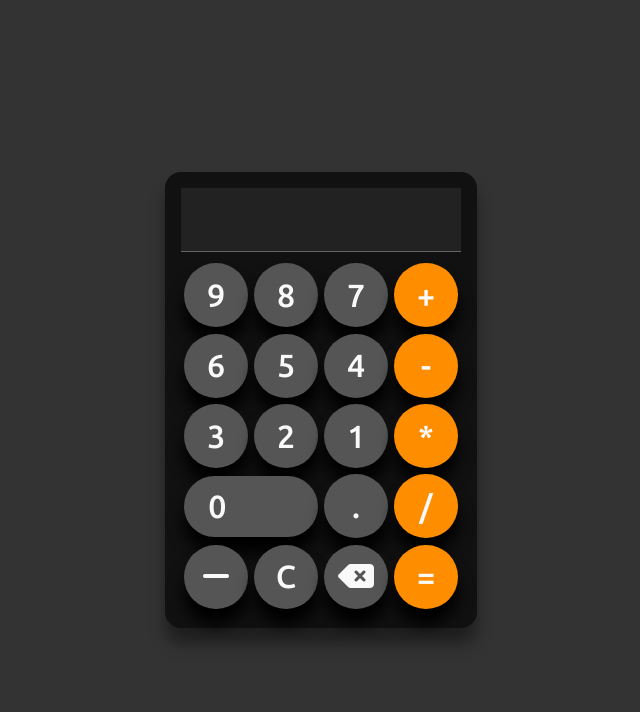
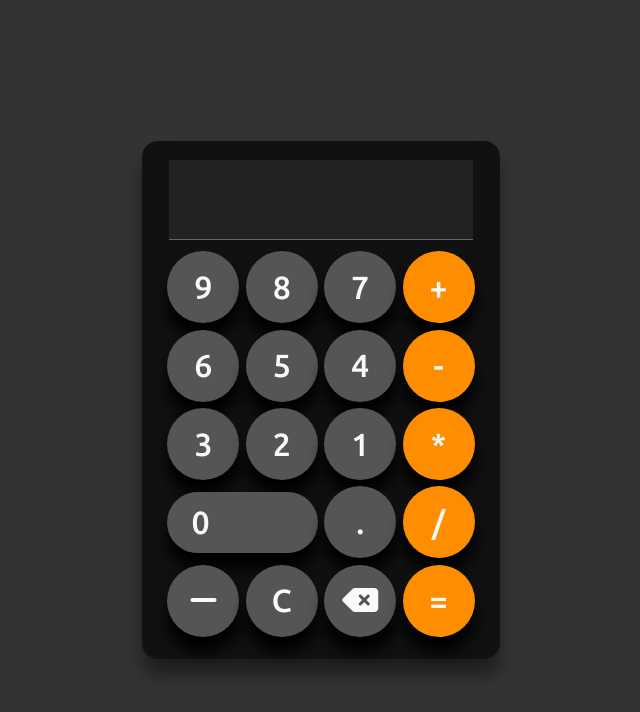
Before and after one commit to shawn0rion/calculator, a plain HTML site: page index.html in a window 1280 px wide. Shown: the whole page, without its empty margins (319-959 px from the left). Drawn offline with Linux system fonts and the light colour scheme.

Commit message:
Increased GUI size.

```diff
--- a/style.css
+++ b/style.css
@@ -17,8 +17,11 @@ body{
 
 
 .container{
+    display: flex;
+    flex-direction: column;
+    justify-content: center;
     background: #111;
-    padding: 1rem;
+    padding: 1.2rem;
     border-radius: 1rem;
     box-shadow: 0 1rem 1rem rgba(0,0,0,.4);
 }
@@ -27,11 +30,11 @@ body{
     display: flex;
     align-items: flex-end;
     justify-content: flex-end;
-    padding: 0 1rem .5rem 0;
-    height: 4rem;
-    width: 17.5rem;
-    font-size: 2rem;
-    margin: 0 0 .5rem 0;
+    padding: 0 1rem .5rem 1rem;
+    height: 5rem;
+    width: 19rem;
+    font-size: 2.5rem;
+    margin: 0 .5rem .5rem .5rem;
     background-color: #222;
     border-bottom: 1px solid rgba(255,255,255,.3);
 }
@@ -39,13 +42,14 @@ body{
 .row {
     display: flex;
     align-items: center;
-    width: 17.5rem;
+    justify-content: center;
+    width: 20rem;
 }
 button{
     background-color: #555;
     color: #f9f9f9;
-    width: 4rem;
-    height: 4rem;
+    width: 4.5rem;
+    height: 4.5rem;
     font-size: 2rem;
     text-align: center;
     border-radius: 50%;
@@ -65,7 +69,7 @@ button{
     display: flex;
     align-items: center;
     padding: 0 1.5rem;
-    width: 8.4rem;
+    width: 9.4rem;
     border-radius: 3rem;
     height: 3.8rem;
 }
```
